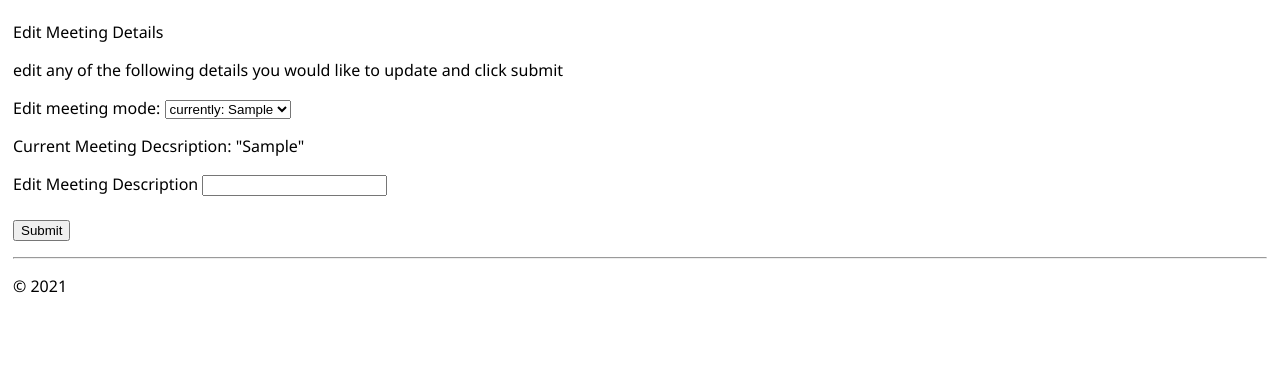
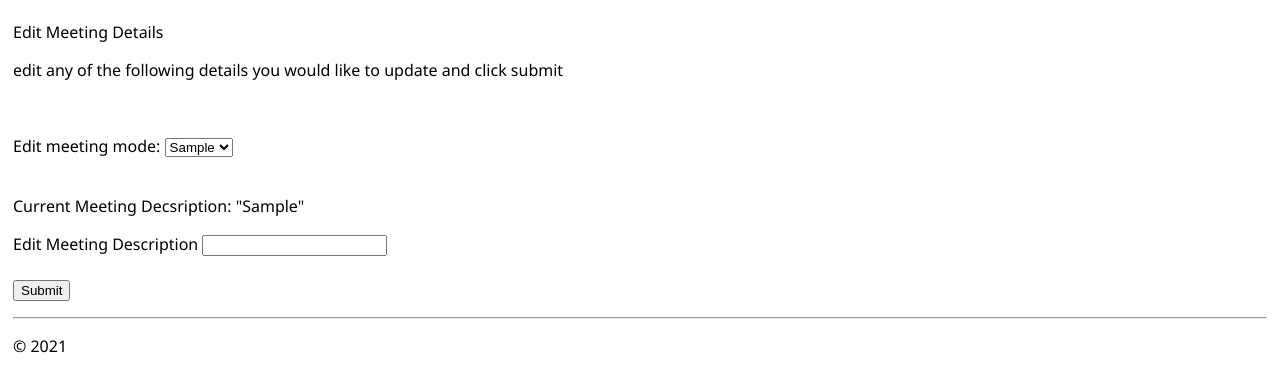
Before and after one commit to eesha-deepak/myMEETR, a Flask app: template templates/editMeetingDetails.html in a window 1280 px wide. Shown: the part 47-439 px from the top of the page. Run offline with Flask 2, Linux system fonts and the light colour scheme; the template is opened without the code that fills it: most values are stand-ins (such as "Sample title", 1, 10 or a date in 2020).

Commit message:
update dropdown list after meeting val updates

```diff
--- a/templates/editMeetingDetails.html
+++ b/templates/editMeetingDetails.html
@@ -5,13 +5,15 @@ myMEETR
 {% block content %}
 <p>Edit Meeting Details<p>
 <p>edit any of the following details you would like to update and click submit<p>
+<br>
 <form action = "{{ request.path }}" method = "post">
     <label for="m_mode">Edit meeting mode:</label>
     <select name=m_mode value=''>Meeting Mode: </option>
-        <option value="{{ inp }}">currently: {{ m }}</option>
-        <option value='1'>in person</option>
-        <option value='0'>online</option>
+        <option value="{{ inp }}"> {{ p }}</option>
+        <option value="{{ op }}"> {{ o }}</option>
     </select><br>
+
+    <br>
 
     <p>Current Meeting Decsription: "{{ d }}"<p>
     <label for = "description">Edit Meeting Description</label>
```
